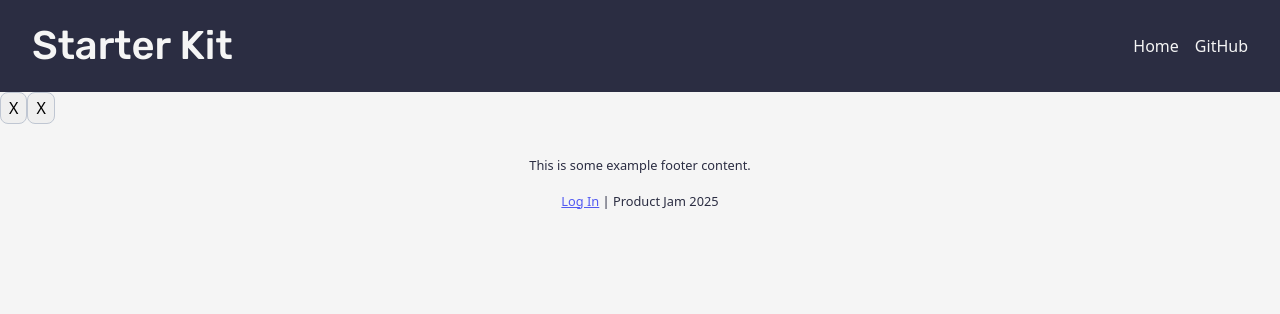
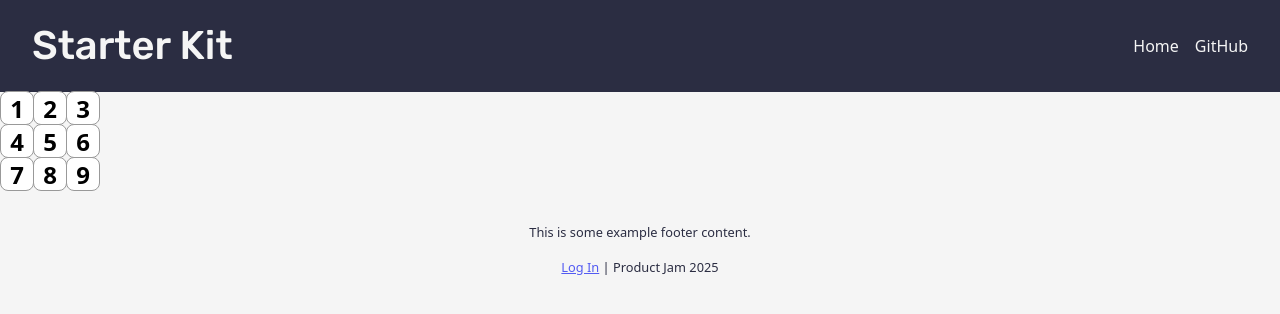
Before and after one commit to bennyberg/benny-app, a Next.js app: page /tic-tac-toe in a window 1280 px wide. Shown: the top 314 px of the page. Built offline with nearby package versions, Linux system fonts and the light colour scheme; no server answers.

Commit message:
created 3x3 board

```diff
--- a/app/tic-tac-toe/page.module.css
+++ b/app/tic-tac-toe/page.module.css
@@ -1,61 +1,3 @@
-* {
-  box-sizing: border-box;
-}
-
-body {
-  font-family: sans-serif;
-  margin: 20px;
-  padding: 0;
-}
-
-h1 {
-  margin-top: 0;
-  font-size: 22px;
-}
-
-h2 {
-  margin-top: 0;
-  font-size: 20px;
-}
-
-h3 {
-  margin-top: 0;
-  font-size: 18px;
-}
-
-h4 {
-  margin-top: 0;
-  font-size: 16px;
-}
-
-h5 {
-  margin-top: 0;
-  font-size: 14px;
-}
-
-h6 {
-  margin-top: 0;
-  font-size: 12px;
-}
-
-code {
-  font-size: 1.2em;
-}
-
-ul {
-  padding-inline-start: 20px;
-}
-
-* {
-  box-sizing: border-box;
-}
-
-body {
-  font-family: sans-serif;
-  margin: 20px;
-  padding: 0;
-}
-
 .square {
   background: #fff;
   border: 1px solid #999;
--- a/app/tic-tac-toe/page.tsx
+++ b/app/tic-tac-toe/page.tsx
@@ -1,10 +1,27 @@
 import styles from "./page.module.css";
 
-export default function Square() {
+function Square({ value }: { value: number | string }) {
+  return <button className={styles.square}>{value}</button>;
+}
+
+export default function Board() {
   return (
     <>
-      <button className="square">X</button>
-      <button className="square">X</button>
+      <div className={styles["board-row"]}>
+        <Square value="1" />
+        <Square value="2" />
+        <Square value="3" />
+      </div>
+      <div className={styles["board-row"]}>
+        <Square value="4" />
+        <Square value="5" />
+        <Square value="6" />
+      </div>
+      <div className={styles["board-row"]}>
+        <Square value="7" />
+        <Square value="8" />
+        <Square value="9" />
+      </div>
     </>
   );
 }
```
